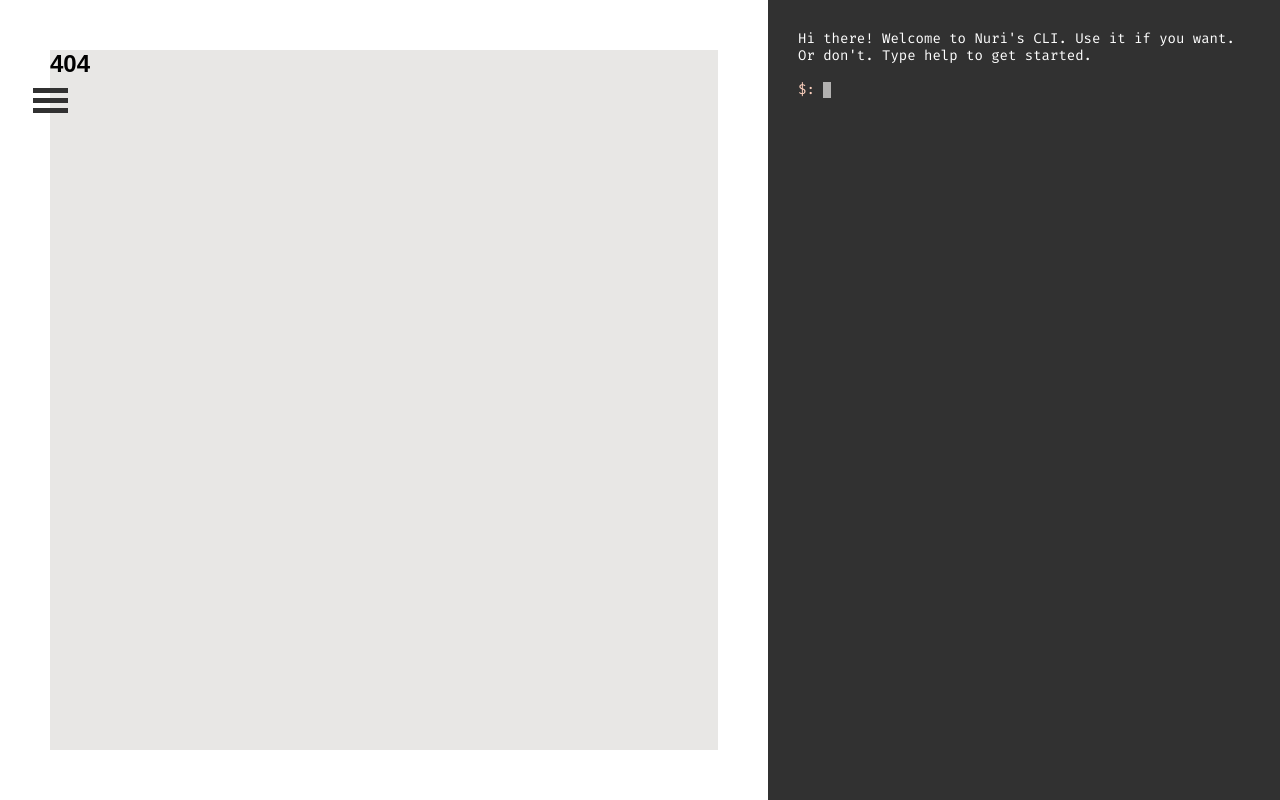
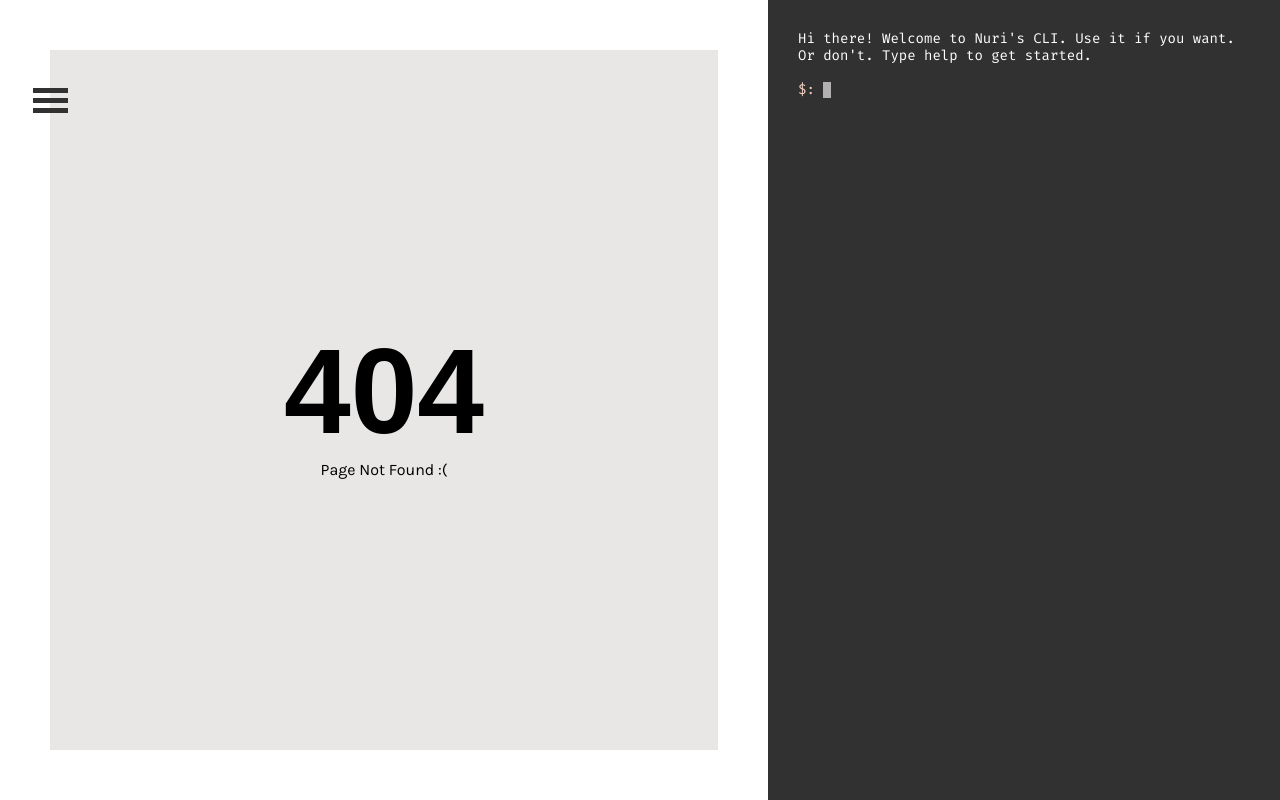
Before and after one commit to NuriAmari/website, a React (Create React App) app: page /home in a window 1280 px wide. Before the commit this address had no page. Built offline with nearby package versions, Linux system fonts and the light colour scheme.

Commit message:
resume redirect and 404 page fix

```diff
--- a/src/App.css
+++ b/src/App.css
@@ -108,7 +108,6 @@
 .App .Content {
   overflow-y: auto;
   -webkit-overflow-scrolling: touch;
-  -ms-overflow-style: -ms-autohiding-scrollbar;
   width: calc(60vw - 100px);
   background-color: #e8e7e5;
   margin: 50px;
@@ -190,6 +189,16 @@
     padding-left: 40px;
     padding-bottom: 30px;
   }
+}
+.App .Content .PageNotFound {
+  display: flex;
+  align-items: center;
+  justify-content: center;
+  height: calc(100vh - 100px);
+  flex-direction: column;
+}
+.App .Content .PageNotFound h1 {
+  font-size: 120px;
 }
 .App .Content .Projects {
   /*.card {
--- a/src/App.scss
+++ b/src/App.scss
@@ -231,6 +231,18 @@ $dark-blue: #013243;
             }
         }
 
+        .PageNotFound {
+
+            display: flex;
+            align-items: center;
+            justify-content: center;
+            height: calc(100vh - 100px);
+            flex-direction: column;
+
+            h1 {
+                font-size: 120px;
+            }
+        }
 
         .Projects {
 
--- a/src/components/Content.jsx
+++ b/src/components/Content.jsx
@@ -6,7 +6,6 @@ import Home from './pages/Home';
 import About from './pages/About';
 import Projects from './pages/Projects';
 import Experience from './pages/Experience';
-import Blog from './pages/Blog';
 import PageNotFound from './pages/PageNotFound';
 import { TransitionGroup, CSSTransition } from 'react-transition-group';
 
@@ -21,6 +20,7 @@ const Content = ({ location, passedClass }) => {
                             <Route className="stretch" exact path={routes.ABOUT} component={About} />
                             <Route className="stretch" exact path={routes.PROJECTS} component={Projects} />
                             <Route className="stretch" exact path={routes.EXPERIENCE} component={Experience} />
+                            <Route className="stretch" exact path={routes.RESUME} component={() => window.location = "https://nuriamari.github.io/resume.pdf"}/>
                             <Route className="stretch" component={PageNotFound} />
                         </Switch>
                     </section>
@@ -30,4 +30,6 @@ const Content = ({ location, passedClass }) => {
     );
 }
 
+
+
 export default withRouter(Content);
--- a/src/components/pages/PageNotFound.jsx
+++ b/src/components/pages/PageNotFound.jsx
@@ -1,8 +1,9 @@
 import React from 'react';
 
 const PageNotFound = () =>
-    <div>
+    <div className="PageNotFound">
         <h1>404</h1>
+        <p>Page Not Found :(</p>
     </div>
 
 export default PageNotFound;
--- a/src/constants/routes.js
+++ b/src/constants/routes.js
@@ -3,3 +3,4 @@ export const ABOUT = '/about';
 export const PROJECTS = '/projects';
 export const EXPERIENCE = '/experience';
 export const BLOG = '/blog';
+export const RESUME = '/resume.pdf';
```
Also changed, not shown: 1 other file (tests, documents, lock files or other folders). Lines whose indentation alone changed are shown as unchanged.
